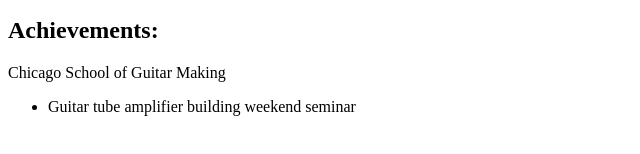
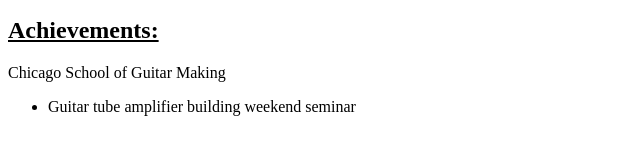
Before and after one commit to rschissel/Resume, a plain HTML site: page web/index.html in a window 1280 px wide. Shown: the part 1179-1333 px from the top of the page, 0-640 px from the left. Drawn offline with Linux system fonts and the light colour scheme.

Commit message:
Updated with suggested Changes

```diff
--- a/web/index.html
+++ b/web/index.html
@@ -148,7 +148,7 @@
                 </td>
             </tr>
         </table>
-        <h2>Achievements: </h2>
+        <h2 class="header">Achievements: </h2>
         <p>Chicago School of Guitar Making</p>
         <ul>
             <li>Guitar tube amplifier building weekend seminar</li>
```
